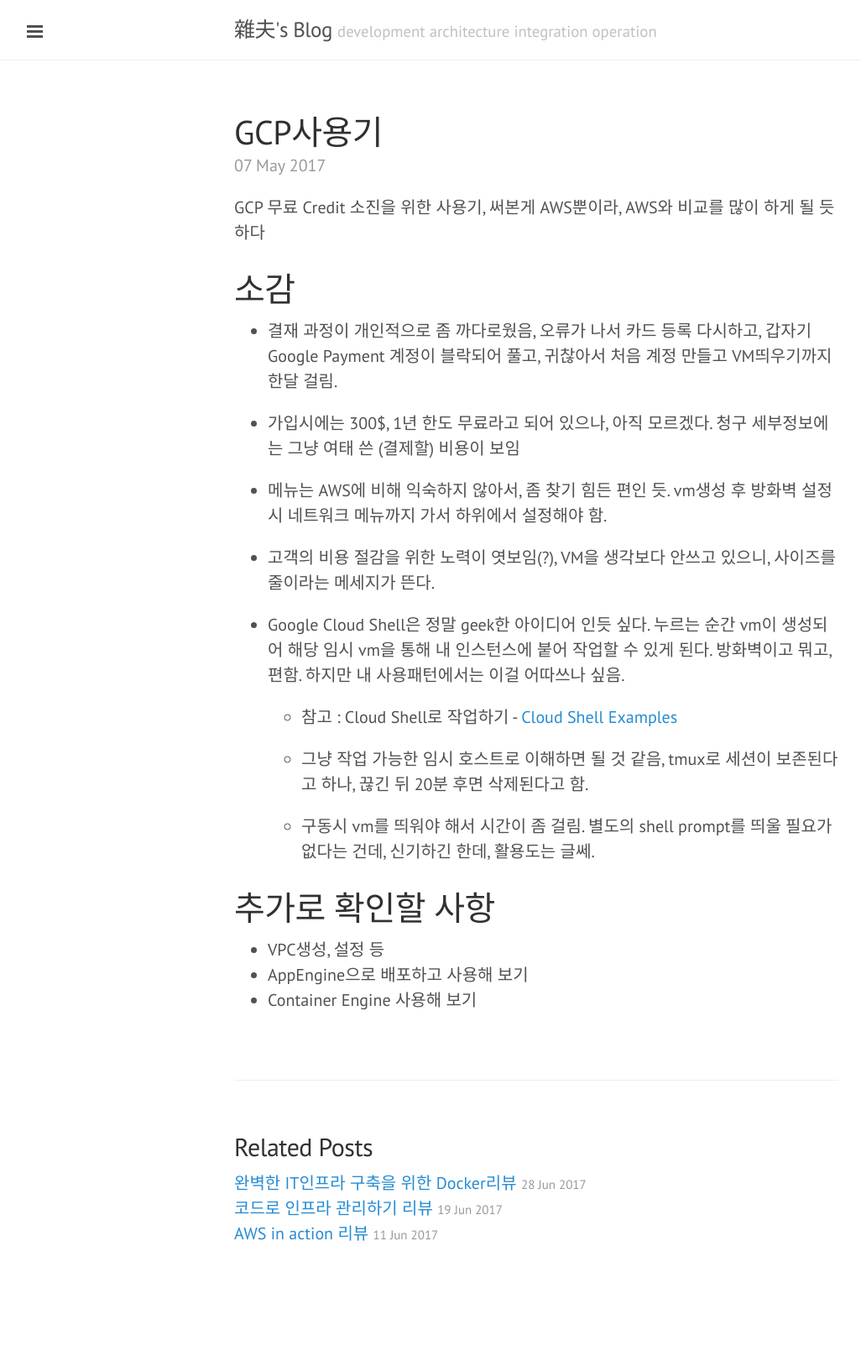
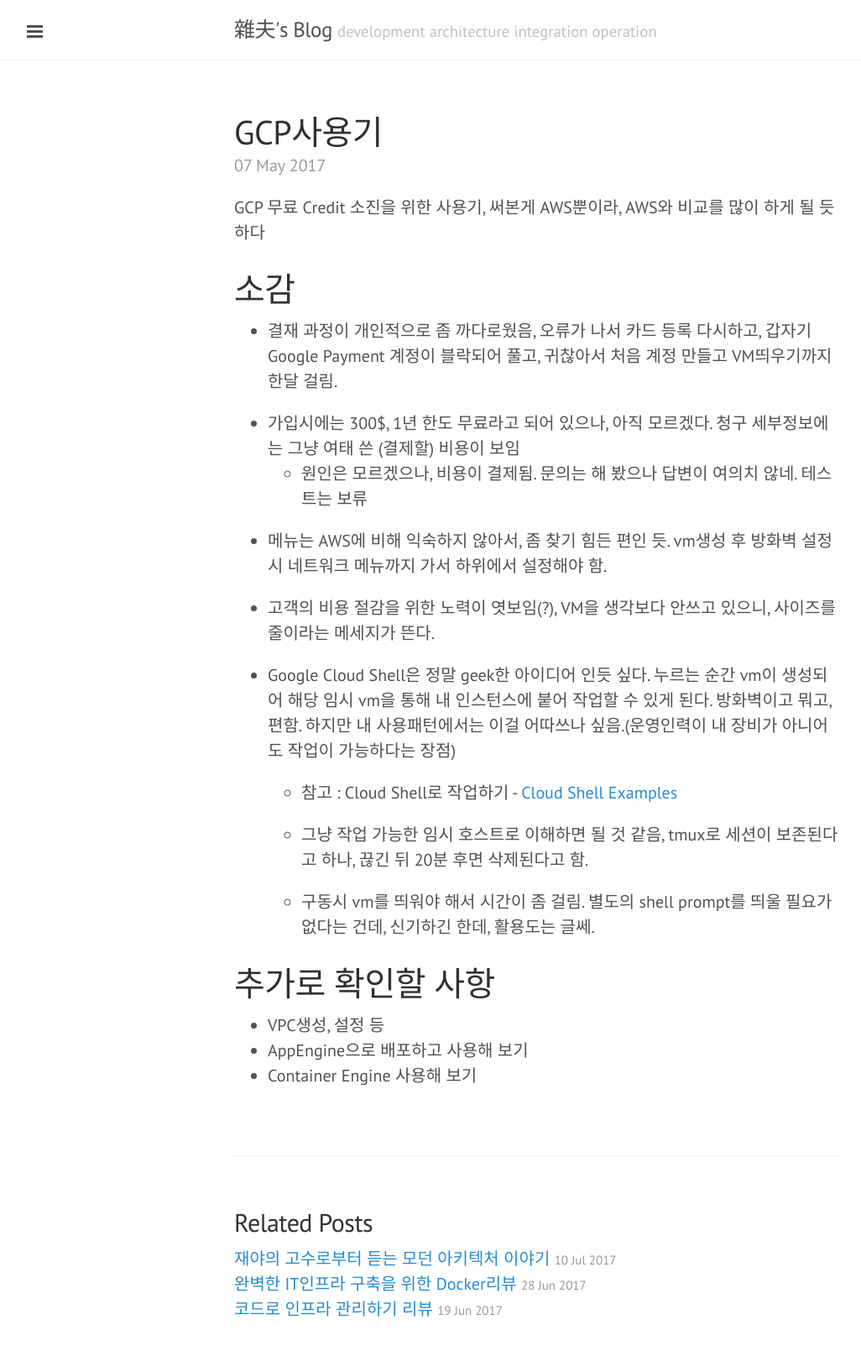
Before and after one commit to skaqud/skaqud.github.com, a Jekyll site: the page built from _posts/2017-05-07-using-GCP.markdown, in a window 1280 px wide. Shown: the whole page at 84% size, without its empty margins (1-1027 px from the left). Built offline with Jekyll 4.4.1, drawn with Linux system fonts in a browser that asks for light colours; before the commit the page ends 1544 px from its top, so only the background shows below that; some of the changed lines change nothing that is shown.

Commit message:
add post

```diff
--- a/_posts/2017-05-07-using-GCP.markdown
+++ b/_posts/2017-05-07-using-GCP.markdown
@@ -14,12 +14,13 @@
 - 결재 과정이 개인적으로 좀 까다로웠음, 오류가 나서 카드 등록 다시하고, 갑자기 Google Payment 계정이 블락되어 풀고, 귀찮아서 처음 계정 만들고 VM띄우기까지 한달 걸림.
 
 - 가입시에는 300$, 1년 한도 무료라고 되어 있으나, 아직 모르겠다. 청구 세부정보에는 그냥 여태 쓴 (결제할) 비용이 보임
+  - 원인은 모르겠으나, 비용이 결제됨. 문의는 해 봤으나 답변이 여의치 않네. 테스트는 보류
 
 - 메뉴는 AWS에 비해 익숙하지 않아서, 좀 찾기 힘든 편인 듯. vm생성 후 방화벽 설정시 네트워크 메뉴까지 가서 하위에서 설정해야 함.
 
 - 고객의 비용 절감을 위한 노력이 엿보임(?), VM을 생각보다 안쓰고 있으니, 사이즈를 줄이라는 메세지가 뜬다.
 
-- Google Cloud Shell은 정말 geek한 아이디어 인듯 싶다. 누르는 순간 vm이 생성되어 해당 임시 vm을 통해 내 인스턴스에 붙어 작업할 수 있게 된다. 방화벽이고 뭐고, 편함. 하지만 내 사용패턴에서는 이걸 어따쓰나 싶음.
+- Google Cloud Shell은 정말 geek한 아이디어 인듯 싶다. 누르는 순간 vm이 생성되어 해당 임시 vm을 통해 내 인스턴스에 붙어 작업할 수 있게 된다. 방화벽이고 뭐고, 편함. 하지만 내 사용패턴에서는 이걸 어따쓰나 싶음.(운영인력이 내 장비가 아니어도 작업이 가능하다는 장점)
 
   - 참고 : Cloud Shell로 작업하기 - [Cloud Shell Examples](https://cloud.google.com/shell/docs/examples)
 
--- /dev/null
+++ b/_posts/2017-07-06-Google-Cloud-Day.markdown
@@ -0,0 +1,127 @@
+---
+layout: post
+title: 재야의 고수로부터 듣는 모던 아키텍처 이야기
+date: 2017-07-10 01:09:00
+tags:
+- Tech
+- GCP
+- Review
+---
+
+Google Cloud Day in Google Campus(재야의 고수로부터 듣는 모던 아키텍처 구축 이야기) 내용 및 참석후기
+
+### 머신러닝 시작하기 - 조대협
+
+머신러닝이란 - 학습, 평가를 반복 수행 -> 원하는 결과가 나올 때 까지
+배울 수 있는 과정 - Cousera, 홍콩과기대 김성훈 교수님?
+Azar앱 - hyper connect -> speech api + translate api?
+tensorflow - tf.contrib -> framework을 이용
+
+머신러닝 시스템 개발 프로세스
+데이터 수집/저장 - 데이터 분석 - 데이터 전처리 - 모델 및 테스팅 - 학습 - 예측
+리밸런싱 - 원본 데이터의 사이즈를 조절해 줌(머신 러닝을 위해서는 학습 데이터가 균형이 맞아야 함.)
+
+결론
+- 모델을 만드는 것 보다 활용하는 아이디어가 중요. 사용을 잘 해야 함.
+- 모델은 중요하지 않다(일부일 뿐), 전체 파이프라인을 구축하고, 전체 컴퓨팅 환경도 알아야 함.
+- 많은 양의 데이터를 확보, 라벨링
+
+### couchgram - 구글 앱엔진을 통한 No-Ops
+
+서비스에 대한 설명 - 전화(Call)기능을 기반으로 한 부가서비스
+
+AWS에서 기존 서비스를 사용중이었음, 글로벌 서비스 - AWS 매니지드 서비스에서의 장애, 비용 이슈로 CGP로 옮김
+
+AWS -> 클라우드를 쓰더라도 운영 비용이 있어서 전환
+  - Redis Labs - Elastic Cache 대체, GCP에서 지원을 안해서 변경함
+  - 로그를 모으는 역할 - firebase로 변경
+
+사용중인 관련 도구들(3rd-party)
+- asana?
+- backhub - github의 백업
+- google drive 의 백업 - dropbox
+- dockon-monitor - 서버를 모니터링 해서, 문제가 있을 경우 전화,SMS로 알려줌, 500ms 이상이면 전화가 오도록 설정
+
+orient db -> rdb로 복귀, 운영상의 이슈로 인해
+
+장단점
+- 웹 콘솔로 별도의 장비 없이 바로 웹 화면에서 접근 가능 -> 운영상황이 아니라면 별로 필요가 없을 것 같다.
+- AppEngine도 일종의 Serverless Architecture 인듯.
+- Document가 부족한 편(AWS에 비해)
+- 비용이 1/5 정도 절감?, 많이 쓰면, 오래쓰면 비용이 절감됨
+
+이전 팁
+
+- 직접 구축 보다는 관리형 서비스를 사용하는 게 효율적이고 생산적
+- 최대한 콘솔 툴에서 처리 - 속도 차이가 많이 남(웹에 비해)
+- 언어 선택 잘해야 - 레퍼런스가 많은  Java, Python등
+
+TODO
+- AppEngine에 java로 deploy 테스트
+
+### 구글 빅쿼리로 데이터 웨어하우스 구축하기 - 요기요, 배달통 데이터 팀
+
+데이터 수집 엔지니어 입장에서의 사례, 삽질기 공유
+
+원본 데이터가 - 회사 사정상 Postgres, MariaDB, MySQL, Oracle 등 다양, 운영 DB의 slave의 replica임, embulk 의 ETL 엔진을 사용중, 빅쿼리를 통해 데이터를 정제하여 올려줌, 데이터 통계 결과를 taeblau에 뿌려서 보게 됨.
+
+설계 주안점 - 1)항상 같은 결과(멱등성) 2) 있는 그대로를 이용,변경을 가하지 않음(무위) 3) 단순
+
+기존 RDB에서 변경된 데이터만 올리는 게 아니라, 전체를 올려야 하는지?
+
+빅쿼리 테이블 종류 - 그냥 Table, 일자별 파티션 테이블
+데이터를 가급적 쪼개 놓아야 비용측면에서 좋음
+
+결론
+데이터 증분, 감분, 변화분 처리
+ETL엔진 제작 시도(embulk를 엔진으로 대체)
+민감정보를 위한 익명화 처리 작업
+
+제안 - Micro Warehouse Architecture - MSA를 이용한 아키텍처 구성
+
+Data Studio < Taeblau?
+
+
+### 파이어베이스를 이용한 모바일 앱 개발 - 캐쉬슬라이드(NBT)
+
+도입 배경 - 개발 리소스 부족으로 파이어베이스를 연동하여 일부 기능을 서버리스 아키텍처로 구현
+주요 기능
+  - 앱 빌드 및 테스트 - 실시간 DB, 인증, 호스팅, 클라우드 스토리지...
+  - 잠재고객 증가 및 참여유도 - Google Analytics, 클라우드 메세징...
+안드로이드 앱 쪽에서 요청마다 키를 남겨야 함 -> firebase에서 대쉬보드 형태로 볼 수 있음.
+
+- 구글 Analytics와 연동하여 고객 정보를 분석하고 조회할 수 있음.
+- FCM 클라우드 메세징
+- 회원가입 기능 지원 : token refresh time - 1시간 -> 변경 가능
+
+랜딩페이지 등에 대한 호스팅용으로도 사용 가능
+
+### Google Container 엔진 기반 배포 - Shaker
+
+서비스 소개 - 비디오 제작 웹 기반 플랫폼
+
+Kubernetes - 현재는 linux foundation에 구글이 기부한 상태
+GCE기반으로 클라우드 서버 환경 사용법에 대한 설명
+
+Pod - 가장 작은 컴퓨팅 유닛, 한개 혹은 이상의 컨테이너, 휘발성
+Deployment - Pod를 배포, 관리해 줌
+
+Deployment spec을 작성하여 어플리케이션을 배포, 롤링 업데이트 해 줌
+Node Pool
+
+Preemptive Node Pool - 언제 삭제될 지 모르는 VM을 이용, 비용이 엄청 저렴
+
+Datadog-agent를 이용한 모니터링
+
+로깅도 컨테이너 생성시 켜면 바로 조회 가능함
+
+Stackdriver를 통한 로그 관리
+
+
+### 서버리스 아키텍처 - 꿈많은 청년들
+
+Cloud Function - 낮은 성능, 이벤트 기반의 비동기 서비스 , node 만 지원하고 있음
+데이터는 cloud storage에 저장
+용도에 맞게 적절히 사용할 것 - 예) 실시간 이미지 생성, 바코드, QR코드 생성 등, 썸네일 생성/리사이징
+파일이 업로드 되어 있을 때 백업, 보관 등, 서버 장애시 Pub/Sub을 통해 slack으로 공유되도록 처리
+--> 보관하기 위한 데이터 가공
```
